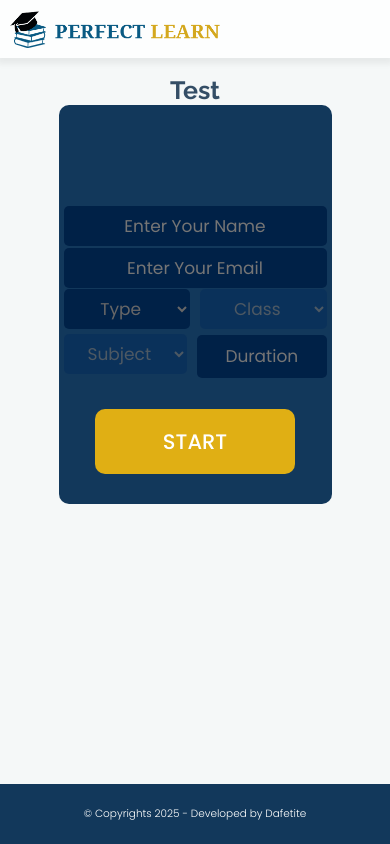
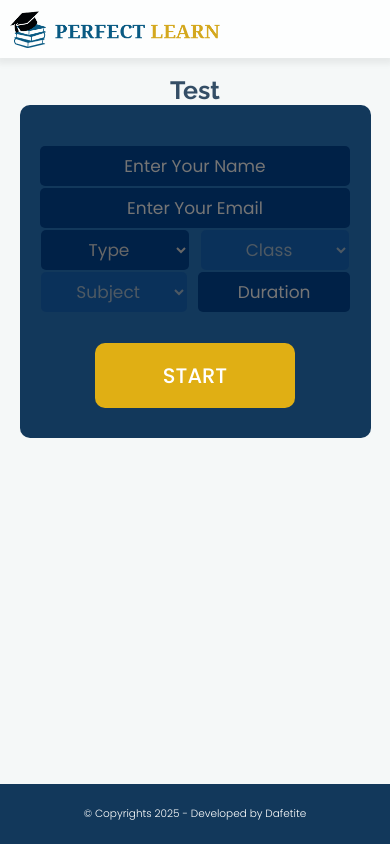
Before and after one commit to DafetiteOgaga/studdiebudie_frontend, a React (Create React App) app: page /tests in a window 390 px wide. Built offline with nearby package versions, Linux system fonts and the light colour scheme.

Commit message:
fixed stylings

```diff
--- a/src/statics/css/responsive.css
+++ b/src/statics/css/responsive.css
@@ -496,4 +496,27 @@
         margin: 1px 0;
     }
 
+    .tests_bg {
+        margin: 0 5%;
+    }
+    .testForm {
+        margin: 0 5%;
+    }
+    .questionForm {
+        margin: 0;
+    }
+    .pretest_bg {
+        padding-top: 0;
+    }
+    .divWidth {
+        width: auto;
+    }
+    .resetMarginTo1 {
+        margin: 1px;
+    }
+    .rowSpaced {
+        flex-direction: column;
+        padding-bottom: 20px;
+    }
+
 }
--- a/src/statics/css/style.css
+++ b/src/statics/css/style.css
@@ -2504,9 +2504,22 @@ section.inner_banner h3 {
 	margin: 0 15%;
 	border-radius: 10px;
 }
+.testForm {
+	margin: 0 7%;
+}
 
 .pretest_bg {
 	padding-top: 60px;
+	justify-content: center;
+}
+.divWidth {
+	width: 60%;
+}
+.rowSpaced {
+	display: flex;
+	justify-content: space-between;
+	align-items: baseline;
+	padding-bottom: 10px;
 }
 
 .header_menu li {
```
